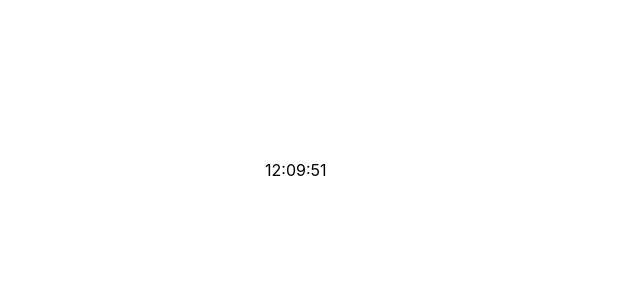
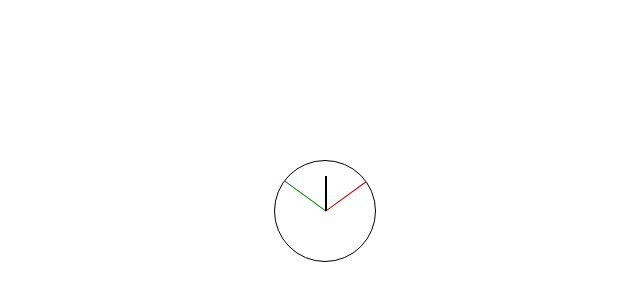
Before and after one commit to xyzimusic/react-ts, a React (Create React App) app: page / in a window 1280 px wide. Shown: the part 40-340 px from the top of the page, without its empty margins (75-715 px from the left). Built offline with nearby package versions, Linux system fonts and the light colour scheme.

Commit message:
react-24

```diff
--- a/src/App.tsx
+++ b/src/App.tsx
@@ -30,7 +30,7 @@ function App() {
     const [value,setValue] = useState('2')
     return (
         <div className="App">
-            <Clock></Clock>
+            <Clock mode={'analog'}></Clock>
             {/*<UseEffect></UseEffect>*/}
             {/*<SelfControlledAccordion titleValue={'3123123'}></SelfControlledAccordion>*/}
             {/*<Accordion onClick={onClick}*/}
--- /dev/null
+++ b/src/components/Clock/AnalogClockView/AnalogClockView.module.css
@@ -0,0 +1,39 @@
+
+.clock {
+    width: 120px;
+    text-align: center;
+    display: flex;
+    flex-direction: column;
+    align-items: center;
+
+}
+.clock .digital-clock {
+    padding: 10px;
+}
+.clock .analog-clock {
+    width: 100px;
+    height: 100px;
+    border: solid 1px #000;
+    border-radius: 50%;
+    position: relative;
+    background: #fff;
+}
+.clock .analog-clock .dial {
+    position: absolute;
+    left: 50%;
+    width: 50px;
+    height: 50px;
+    transform-origin: bottom left;
+}
+.clock .analog-clock .dial.seconds {
+    border-left: solid 1px green;
+}
+.clock .analog-clock .dial.minutes {
+    border-left: solid 1px #c00;
+}
+.clock .analog-clock .dial.hours {
+    width: 35px;
+    height: 35px;
+    top: 15px;
+    border-left: solid 2px #000;
+}
--- /dev/null
+++ b/src/components/Clock/AnalogClockView/AnalogClockView.tsx
@@ -0,0 +1,33 @@
+import React, {FC} from 'react';
+import styles from  './AnalogClockView.module.css'
+
+type AnalogClockViewType = {
+    date: Date
+}
+export const AnalogClockView: FC<AnalogClockViewType> = ({date}) => {
+
+    const secondsStyle = {
+        transform: `rotate(${date.getSeconds() * 6}deg)`
+    };
+    const minutesStyle = {
+        transform: `rotate(${date.getMinutes() * 6}deg)`
+    };
+    const hoursStyle = {
+        transform: `rotate(${date.getHours() * 30}deg)`
+    };
+
+    return (
+        <>
+            <div className={styles.clock}>
+
+                <div className={styles[`analog-clock`]}>
+                    <div className={`${styles.dial} ${styles.seconds}`} style={secondsStyle} />
+                    <div className={`${styles.dial} ${styles.minutes}`} style={minutesStyle} />
+                    <div className={`${styles.dial} ${styles.hours}`} style={hoursStyle} />
+                </div>
+
+            </div>
+
+        </>
+    )
+}
--- a/src/components/Clock/Clock.tsx
+++ b/src/components/Clock/Clock.tsx
@@ -1,9 +1,12 @@
 import React, {FC, useEffect, useState} from 'react';
+import {DigitalClockView} from './DigitalClockView/DigitalClockView';
+import {AnalogClockView} from './AnalogClockView/AnalogClockView';
 
-type PropsType = {}
+type PropsType = {
+    mode?: 'digigtal' | 'analog'
+}
 
-const get2DigitsString = (number:number)=> number < 10 ? '0' + number : number
-export const Clock: FC<PropsType> = () => {
+export const Clock: FC<PropsType> = (props) => {
     const [date, setDate] = useState(new Date())
 
     useEffect(() => {
@@ -12,29 +15,30 @@ export const Clock: FC<PropsType> = () => {
             setDate(new Date())
         }, 1000)
 
-        return ()=>{
+        return () => {
             console.log(`cleanUp`)
             clearInterval(idInterval)
         }
     }, [])
 
-    const secondsString = get2DigitsString(date.getSeconds())
-    const minutesString = get2DigitsString(date.getMinutes())
-    const hoursString = get2DigitsString(date.getHours())
+
+    let view;
+    switch (props.mode) {
+        case 'analog': {
+            view = <AnalogClockView date={date}></AnalogClockView>
+            break;
+        }
+        case 'digigtal':
+        default: {
+            view = <DigitalClockView date={date}></DigitalClockView>
+            break;
+        }
+
+    }
 
     return (
         <div>
-            <span>
-                {hoursString}
-            </span>
-            :
-            <span>
-                {minutesString}
-            </span>
-            :
-            <span>
-                {secondsString}
-            </span>
+            {view}
         </div>
     );
 };
--- /dev/null
+++ b/src/components/Clock/DigitalClockView/DigitalClockView.tsx
@@ -0,0 +1,21 @@
+import React, {FC} from 'react';
+
+export const get2DigitsString = (number: number) => number < 10 ? '0' + number : number
+type DigitalClockViewType = {
+    date: Date
+}
+export const DigitalClockView: FC<DigitalClockViewType> = ({date}) => {
+    return (
+        <>
+            <span>
+                    {get2DigitsString(date.getHours())}
+            </span>:
+            <span>
+                    {get2DigitsString(date.getMinutes())}
+            </span>:
+            <span>
+                    {get2DigitsString(date.getSeconds())}
+            </span>
+        </>
+    )
+}
```
